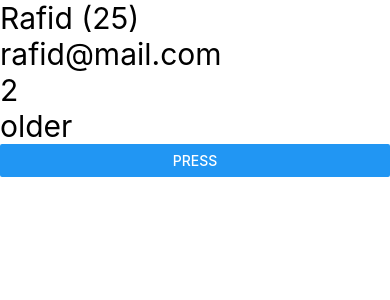
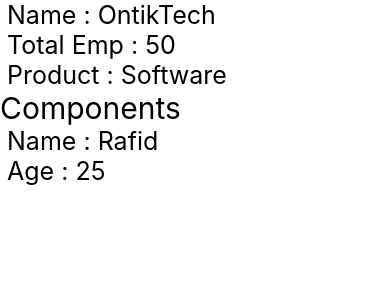
Before and after one commit to TahmeedMahbub/React-Native-Practise, a React Native app: screen / in a window 390 px wide. Shown: the top 300 px of the page. Built offline with nearby package versions, Linux system fonts and the light colour scheme.

Commit message:
create components

```diff
--- a/App.tsx
+++ b/App.tsx
@@ -7,24 +7,26 @@
 
 import React from 'react';
 import {Text, View, Button} from 'react-native';
+import OfficeData from './components/OfficeData';
 
 const name = "Rafid";
 
-function myAge() {
-  return 25;
+
+function App(): React.JSX.Element {
+  return (
+    <View>
+      <OfficeData/>
+      <Text style={{ fontSize:30 }}>Components</Text>
+      <UserData/>
+    </View>
+  );
 }
 
-function App(): React.JSX.Element {
-  const email = "rafid@mail.com";
+const UserData = () => {
   return (
     <View>
-      <Text style={{ fontSize:30 }}>{name} ({myAge()})</Text>
-      <Text style={{ fontSize:30 }}>{email}</Text>
-      <Text style={{ fontSize:30 }}>{10/5}</Text>
-      <Text style={{ fontSize:30 }}>{myAge < 20 ? "younger" : "older"}</Text>
-
-      <Button title='Press'></Button>
-
+      <Text style={{ fontSize: 25 }}> Name : Rafid </Text>
+      <Text style={{ fontSize: 25 }}> Age : 25 </Text>
     </View>
   );
 }
--- /dev/null
+++ b/components/OfficeData.js
@@ -0,0 +1,13 @@
+import {View, Text} from "react-native";
+
+const OfficeData = () => {
+    return (
+        <View>
+            <Text style={{ fontSize: 25 }}> Name : OntikTech </Text>
+            <Text style={{ fontSize: 25 }}> Total Emp : 50 </Text>
+            <Text style={{ fontSize: 25 }}> Product : Software </Text>
+        </View>
+    );
+}
+
+export default OfficeData;
```
